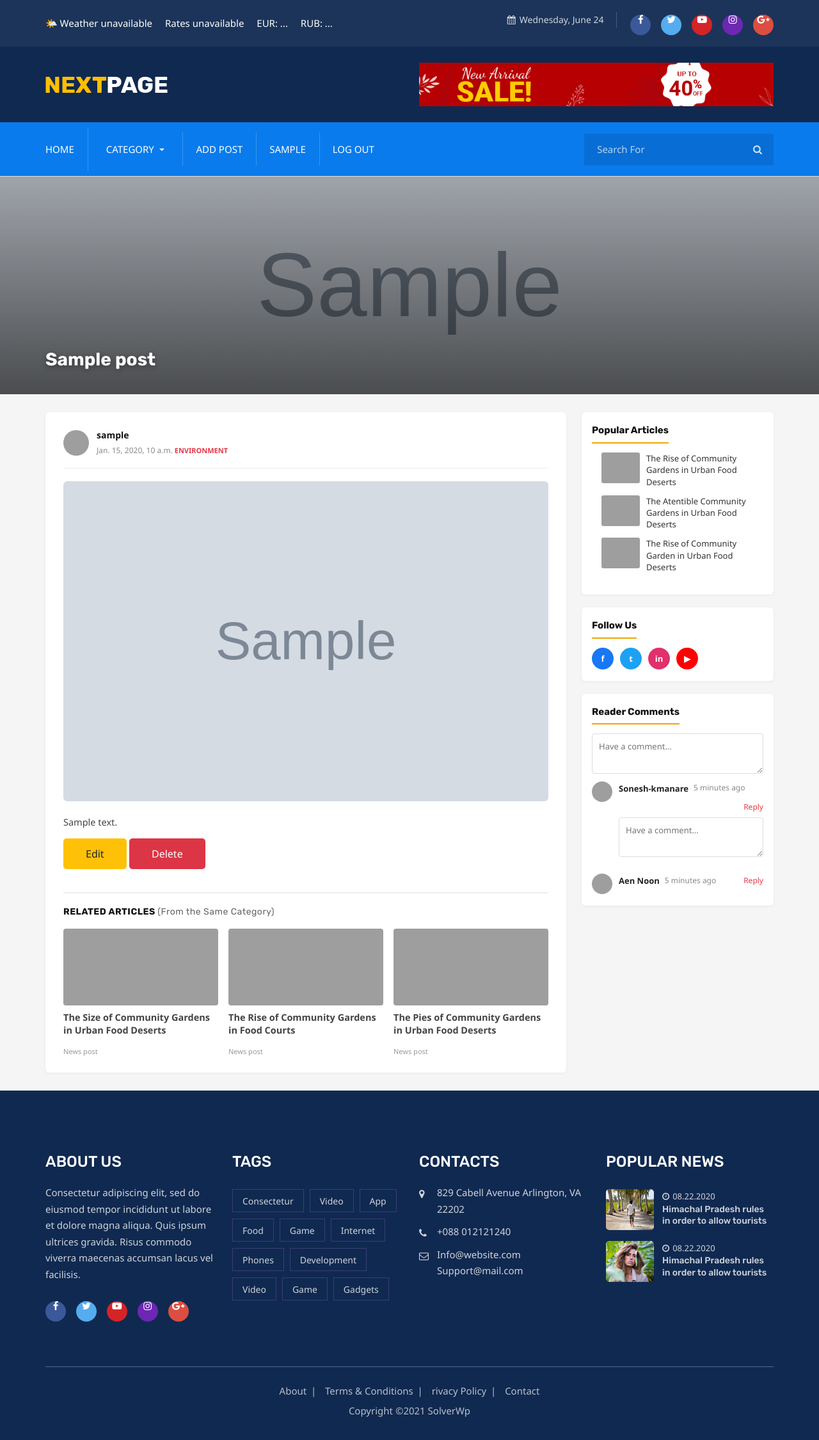
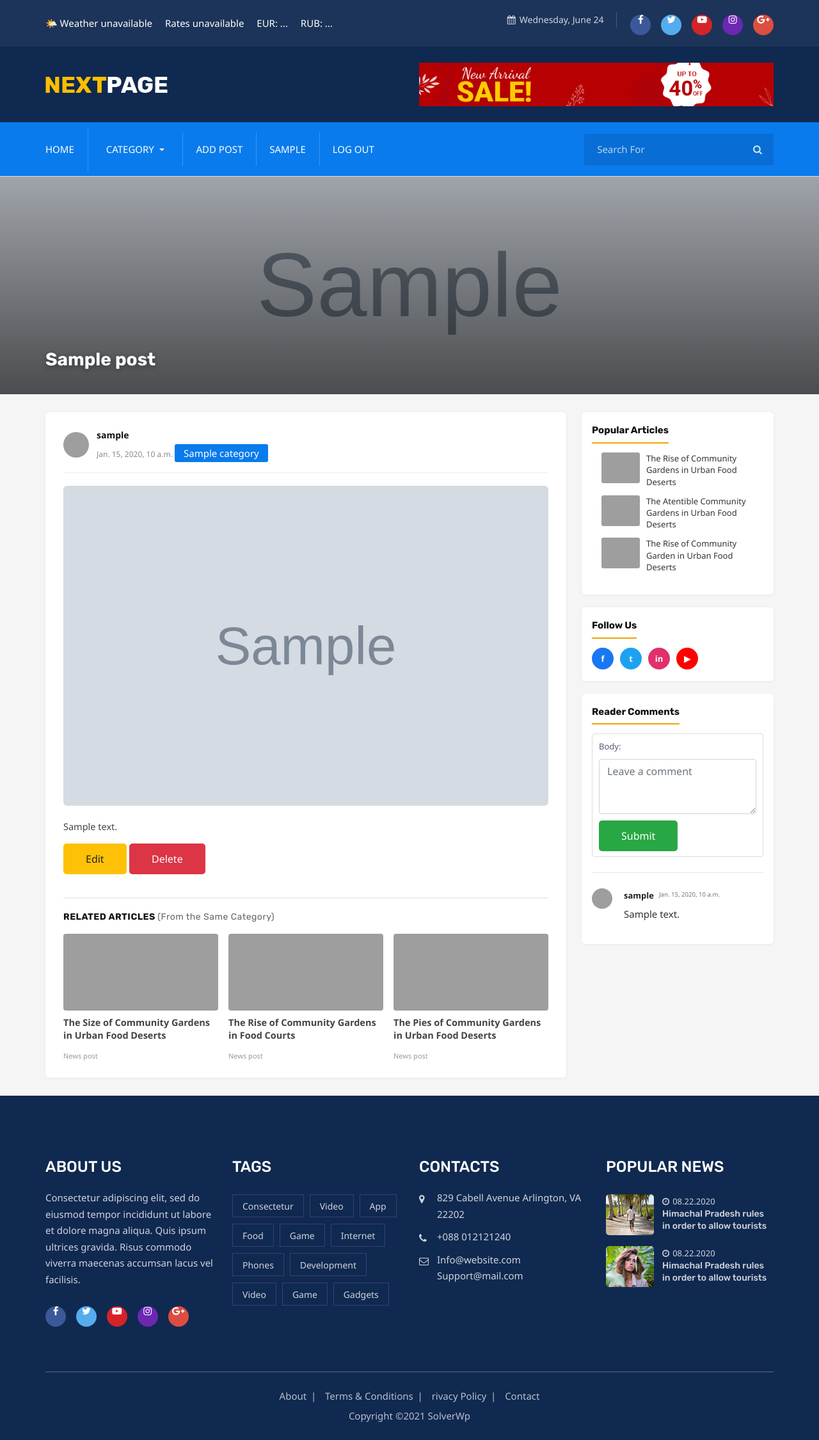
Before and after one commit to Otkirbek10/NewsWebsite, a Django app: a page that uses templates/blog/detail.html in a window 1280 px wide. Shown: the whole page at 64% size. Before the commit the page ends 2214 px from the top, so only its background shows below. Run offline with Django 5.2, Linux system fonts and the light colour scheme; a user stored in the database is signed in; tables that the repository leaves empty hold one stand-in row (values such as "Sample post"); grey boxes marked "Sample" are stand-in pictures; some libraries are stand-ins or nearby versions; grey boxes are pictures that could not be loaded.

Commit message:
Building Category and Comment form

```diff
--- a/blog/admin.py
+++ b/blog/admin.py
@@ -1,5 +1,7 @@
 from django.contrib import admin
-from .models import Post,Category
+from .models import Post,Category,Comment
+
+
 
 @admin.register(Category)
 class CategoryAdmin(admin.ModelAdmin):
@@ -17,3 +19,5 @@ class PostAdmin(admin.ModelAdmin):
     date_hierarchy = 'publish'
     ordering = ['status', 'publish']
     show_facets = admin.ShowFacets.ALWAYS
+
+admin.site.register(Comment)
--- a/blog/forms.py
+++ b/blog/forms.py
@@ -1,15 +1,29 @@
 from django.forms import ModelForm,TextInput, Textarea,FileInput,Select
-from .models import Post
+from .models import Post, Comment
 from django.contrib.auth.forms import UserCreationForm
 
 
 class AddPostForm(ModelForm):
     class Meta:
         model = Post
-        fields = ['title','image', 'body']
+        fields = ['title','category','image','body']
 
         widgets = {
             'photo': FileInput(attrs={
                 'class': 'form-control'
             })
         }
+
+class CommentForm(ModelForm):
+    class Meta:
+        model = Comment
+        fields = ['body']
+
+        widgets = {
+            'body': Textarea(attrs={
+                'rows': 3,
+                'class': 'form-control' ,
+                'placeholder': 'Leave a comment'
+
+            })
+        }
--- a/blog/models.py
+++ b/blog/models.py
@@ -62,3 +62,16 @@ class Post(models.Model):
             self.slug = slugify(self.title)
 
         super().save(*args,**kwargs)
+
+
+class Comment(models.Model):
+    post = models.ForeignKey(Post,on_delete=models.CASCADE, related_name='comments')
+    author = models.ForeignKey(User, on_delete=models.CASCADE, null = True)
+    body = models.TextField()
+    created_at = models.DateTimeField(auto_now_add= True)
+
+    class Meta:
+        ordering = ['created_at']
+
+    def __str__(self):
+        return "%s - %s" % (self.post.title, self.author.username)
--- a/blog/views.py
+++ b/blog/views.py
@@ -2,7 +2,7 @@ from django.shortcuts import render,get_object_or_404, redirect
 from .models import *
 from django.http import HttpResponse
 from django.core.paginator import Paginator,EmptyPage,PageNotAnInteger
-from .forms import AddPostForm
+from .forms import AddPostForm,CommentForm
 from django.db.models import Q
 from django.contrib.auth.forms import UserCreationForm
 from django.contrib.auth import authenticate,login,logout
@@ -24,7 +24,17 @@ def post_list(request):
 
 def post_detail(request,year,month, day, slug):
     post = get_object_or_404(Post, slug = slug,status = Post.Status.PUBLISHED, publish__year = year, publish__month = month, publish__day = day)
-    return render(request,'blog/detail.html',{'post': post})
+    form = CommentForm(request.POST)
+
+    if form.is_valid():
+        new_comment = form.save(commit=False)
+        new_comment.author = request.user
+        new_comment.post = post
+        new_comment.save()
+    else:
+        form = CommentForm()
+    comments = Comment.objects.filter(post = post).order_by('-created_at')
+    return render(request,'blog/detail.html',{'post': post, 'form':form, 'comments': comments})
 
 
 @login_required(login_url='blog:login')
--- a/templates/blog/detail.html
+++ b/templates/blog/detail.html
@@ -37,8 +37,7 @@
                 <img src="https://i.pravatar.cc/40?img=12" alt="Author" class="author-avatar" />
                 <div class="author-info">
                     <span class="author-name">{{ post.author }}</span>
-                    <span class="author-meta">{{ post.publish }}<a href="#"
-                            class="tag-env"> ENVIRONMENT</a></span>
+                    <span class="author-meta">{{ post.publish }}  <a class="tag-base tag-blue" href="{% url 'blog:category' post.category.slug %}">    {{ post.category.name }}</a>
                 </div>
             </div>
             {% if post.image %}
@@ -115,30 +114,37 @@
                 </div>
             </div>
 
-            <!-- Reader Comments -->
-            <div class="sidebar-card">
-                <h3>Reader Comments</h3>
-                <textarea class="comment-input" placeholder="Have a comment..."></textarea>
+        <div class="sidebar-card">
+            <h3>Reader Comments</h3>
+            {% if request.user.is_authenticated %}
+            <form method="POST" class="comment-input">
+                {% csrf_token %}
+                {{ form.as_p }}
+                <button type="submit" class="btn btn-success">Submit</button>
+            </form>
+            {% endif %}
 
-                <div class="comment-thread">
-                    <div class="comment">
-                        <img src="https://i.pravatar.cc/32?img=5" alt="Commenter" class="comment-avatar" />
-                        <div class="comment-body">
-                            <div class="comment-meta"><strong>Sonesh-kmanare</strong> <span>5 minutes ago</span> <a
-                                    href="#">Reply</a></div>
-                            <textarea class="comment-input" placeholder="Have a comment..."></textarea>
-                        </div>
-                    </div>
-                    <div class="comment">
-                        <img src="https://i.pravatar.cc/32?img=9" alt="Commenter" class="comment-avatar" />
-                        <div class="comment-body">
-                            <div class="comment-meta"><strong>Aen Noon</strong> <span>5 minutes ago</span> <a
-                                    href="#">Reply</a></div>
+            <hr class="my-4">
+            <div class="comment-list-wrapper">
+                {% for comment in comments %}
+                <div class="comment-thread mb-3">
+                    <div class="comment d-flex align-items-start">
+                        <img src="https://i.pravatar.cc/32?img=5" alt="Commenter" class="comment-avatar mr-2" />
+                        <div class="comment-body w-100">
+                            <div class="comment-meta">
+                                <strong>{{ comment.author }}</strong>
+                                <small class="text-muted d-block">{{ comment.created_at }}</small>
+                            </div>
+                            <div class="comment-text mt-1">
+                                {{ comment.body }} </div>
                         </div>
                     </div>
                 </div>
+                {% empty %}
+                <p class="text-muted">No comments yet. Be the first to share your thoughts!</p>
+                {% endfor %}
             </div>
-
+        </div>
         </aside>
     </div>
 
--- a/templates/blog/search.html
+++ b/templates/blog/search.html
@@ -17,7 +17,7 @@
                         <img src="{{ post.image.url }}" alt="img"
                             style="width: 100%; height: 250px; object-fit: cover;">
                         {% endif %}
-                        <a class="tag-base tag-blue" href="#">Tech</a>
+                        <a class="tag-base tag-blue" href="{% url 'blog:category' post.category.slug %}">{{ post.category.name }}</a>
                     </div>
 
                     <div class="details mt-3">
```
Also changed, not shown: templates/blog/addpost.html (+26 -3 lines), blog/migrations/0004_comment.py (added).
